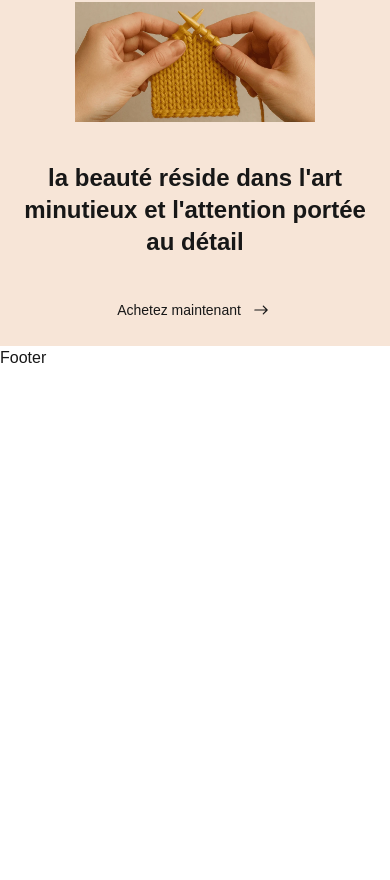
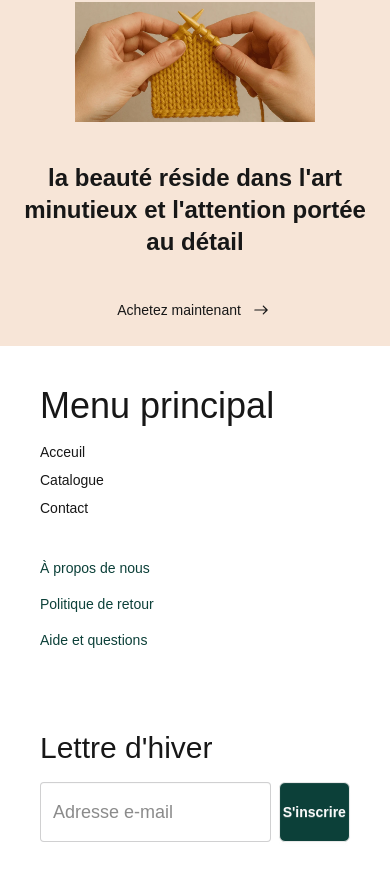
Before and after one commit to karimoucisse/maille_commerce, a Next.js app: page / in a window 390 px wide. Shown: the part 1092-1972 px from the top of the page. Before the commit the page ends 1462 px from the top, so only its background shows below. Built offline with nearby package versions, Linux system fonts and the light colour scheme.

Commit message:
add footer style for mobile and laptop scrren size

```diff
--- a/components/layout/Footer.tsx
+++ b/components/layout/Footer.tsx
@@ -1,7 +1,61 @@
+import Link from "next/link";
+
+
+type LinkType = {
+  href: string;
+  label: string;
+};
 
 const Footer = () => {
+  const menuLinks: LinkType[] = [
+    { href: "/", label: "Acceuil" },
+    { href: "/catalogue", label: "Catalogue" },
+    { href: "/contact", label: "Contact" },
+  ];
+
+  const aboutLinks: LinkType[] = [
+    { href: "/", label: "À propos de nous" },
+    { href: "/", label: "Politique de retour" },
+    { href: "/", label: "Aide et questions" },
+  ];
+
   return (
-	<div>Footer</div>
+    <footer>
+      <div className="grid grid-rows-3 md:grid-cols-4 md:grid-rows-1 max-w-6xl mx-auto justify-items-center p-10 min-h-[25vh]">
+        <div className="mb-10 space-y-4 text-start w-full sm:w-sm h-full md:w-full">
+          <h1 className="text-4xl">Menu principal</h1>
+          <div className="flex flex-col space-y-2">
+            {menuLinks.map((link) => (
+              <Link
+                key={link.label}
+                href={link.href}
+                className={`text-sm font-medium  hover:text-zinc-900 text-zinc-500}`}
+              >
+                {link.label}
+              </Link>
+            ))}
+          </div>
+        </div>
+        <div className="flex flex-col h-full w-full sm:w-sm md:w-full md:justify-center md:items-center space-y-4">
+          {aboutLinks.map((link) => (
+            <Link
+              key={link.label}
+              href={link.href}
+              className={`text-sm font-medium  text-[#0C4039]`}
+            >
+              {link.label}
+            </Link>
+          ))}
+        </div>
+        <div className="md:col-span-2 space-y-4 w-full sm:w-sm md:w-full md:p-4 h-full">
+          <h1 className="text-3xl">Lettre d'hiver</h1>
+          <div className="max-w-md grid md:w-full grid-cols-4 gap-2 h-15 ">
+            <input type="text" placeholder="Adresse e-mail" className="input h-full text-lg md:pl-10 col-span-3" />
+            <button className="btn h-full rounded-md bg-[#0C4039] text-zinc-50 px-4">S'inscrire</button>
+          </div>
+        </div>
+      </div>
+    </footer>
   )
 }
 
--- a/components/layout/Header.tsx
+++ b/components/layout/Header.tsx
@@ -6,7 +6,7 @@ import { IoIosSearch } from "react-icons/io";
 import { HiOutlineShoppingBag } from "react-icons/hi2";
 import { usePathname } from "next/navigation";
 
-type Link = {
+type LinkType = {
   href: string;
   label: string;
 };
@@ -14,7 +14,7 @@ const Header = () => {
 
   const pathname = usePathname();
   const isActive = (href: string) => pathname === href;
-  const links: Link[] = [
+  const links: LinkType[] = [
     { href: "/", label: "Acceuil" },
     { href: "/catalogue", label: "Catalogue" },
     { href: "/contact", label: "Contact" },
```
